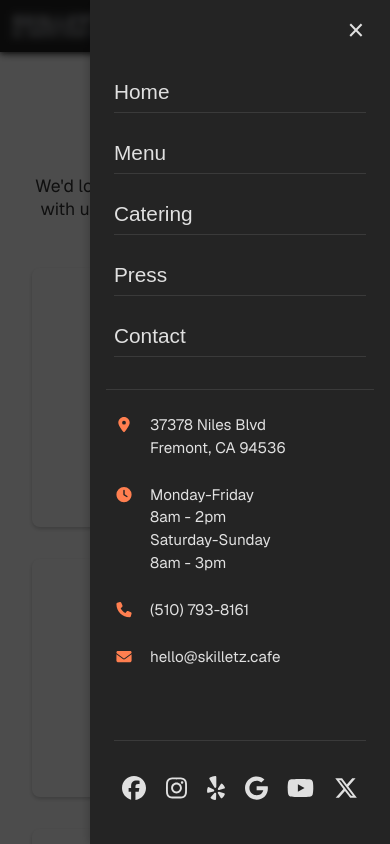
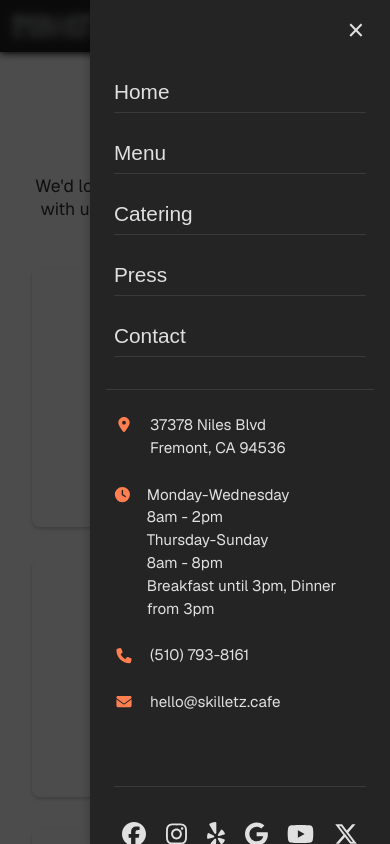
Before and after one commit to SkilletzCafe/skilletz.cafe, a Next.js app: page /contact in a window 390 px wide. Both pictures are taken after a click on the button "Open menu". Shown: the top 844 px of the page. Built offline with nearby package versions, Linux system fonts and the light colour scheme; a web font is replaced by a local one.

Commit message:
✨ Update Business Hours: Breakfast until 3pm, Dinner from 3pm - Added a new line for breakfast and dinner hours - Updated the wording for breakfast and dinner hours in both the footer and mobile menu - Updated business hours configuration to include this new format.

```diff
--- a/src/components/Footer.tsx
+++ b/src/components/Footer.tsx
@@ -39,6 +39,9 @@ export default function Footer() {
             <br />
             {BUSINESS.hours.weekend.days}: {BUSINESS.hours.weekend.open} -{' '}
             {BUSINESS.hours.weekend.close}
+            <br />
+            Breakfast until {BUSINESS.hours.weekend.breakfast_ends}, Dinner from{' '}
+            {BUSINESS.hours.weekend.dinner_starts}
           </p>
         </div>
 
--- a/src/components/MobileMenu.tsx
+++ b/src/components/MobileMenu.tsx
@@ -94,6 +94,10 @@ export default function MobileMenu({ isOpen, onClose }: MobileMenuProps) {
                 <p>
                   {BUSINESS.hours.weekend.open} - {BUSINESS.hours.weekend.close}
                 </p>
+                <p>
+                  Breakfast until {BUSINESS.hours.weekend.breakfast_ends}, Dinner from{' '}
+                  {BUSINESS.hours.weekend.dinner_starts}
+                </p>
               </div>
             </div>
 
--- a/src/config/business.ts
+++ b/src/config/business.ts
@@ -29,14 +29,16 @@ export const BUSINESS = {
   },
   hours: {
     weekday: {
-      days: 'Monday-Friday',
+      days: 'Monday-Wednesday',
       open: '8am',
       close: '2pm',
     },
     weekend: {
-      days: 'Saturday-Sunday',
+      days: 'Thursday-Sunday',
       open: '8am',
-      close: '3pm',
+      close: '8pm',
+      breakfast_ends: '3pm',
+      dinner_starts: '3pm',
     },
   },
 } as const;
```
